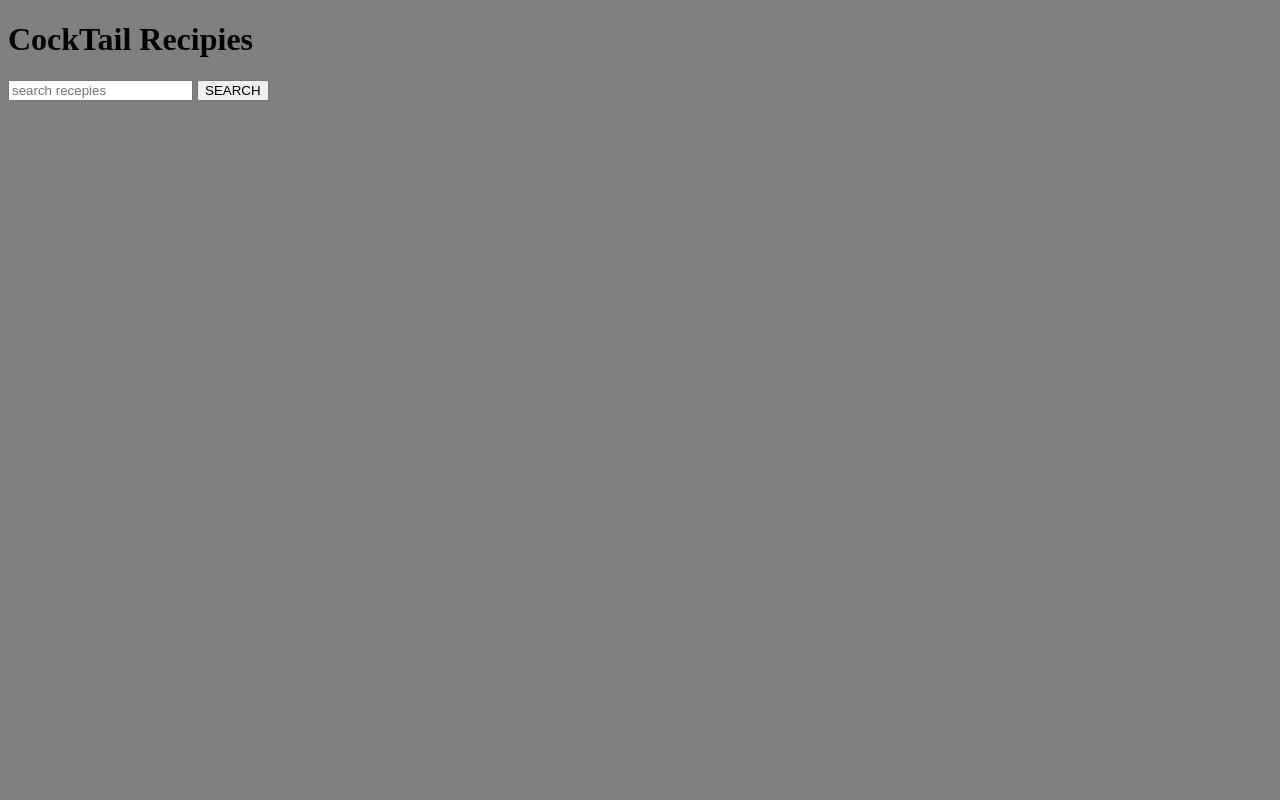
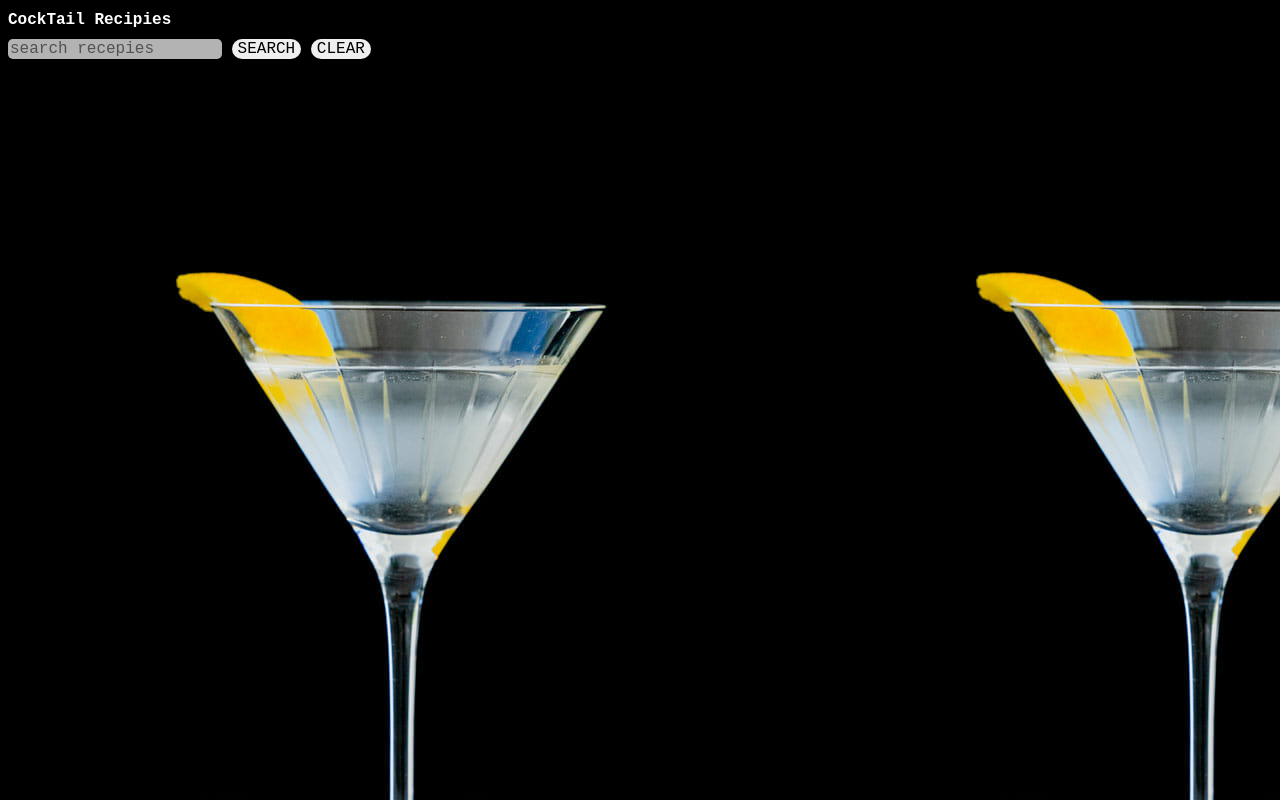
Before and after one commit to rwood219/cocktail-list, a plain HTML site: page index.html in a window 1280 px wide. Drawn offline with Linux system fonts and the light colour scheme.

Commit message:
Add files via upload

```diff
--- a/index.html
+++ b/index.html
@@ -7,9 +7,11 @@
     <title>Document</title>
 </head>
 <body>
+    <!--img src="/Public/Martini-003 (1).jpg" alt=""-->
     <h1>CockTail Recipies</h1>
     <input type="text" id='search' placeholder="search recepies">
     <button onclick= 'getSearch()' id='search-btn'>SEARCH</button>
+    <button id='clear'>CLEAR</button>
 
     <ul id="recipe"></ul>
 
--- a/main.js
+++ b/main.js
@@ -1,9 +1,8 @@
 window.addEventListener("load", () => {
-
   getSearch = () => {
-    //drinkName = "rum";
+    drinkName = "rum";
     let searchText = document.getElementById("search").value;
-    drinkName = searchText;
+    //drinkName = searchText;
 
     fetch(
       `https://www.thecocktaildb.com/api/json/v1/1/search.php?s=${drinkName}`
@@ -48,11 +47,10 @@ window.addEventListener("load", () => {
         }
       });
     });
-  }; //out of function
+  }; //out of function`
   //add this listener to the input box
-    document.getElementById('clear').addEventListener('click', ()=> {
-        let recipe = document.getElementById('recipe');
-        recipe.innerHTML = ''
-    });
-
+  document.getElementById("clear").addEventListener("click", () => {
+    let recipe = document.getElementById("recipe");
+    recipe.innerHTML = "";
+  });
 });
--- a/styles.css
+++ b/styles.css
@@ -1,11 +1,28 @@
+* {
+    font-family: monospace;
+    font-size: large;
+
+}
+h1 {
+    color: white
+}
+
 body {
-    background: gray;
+    background-color: #3dbfc4;
+    background-image: url("/Martini.jpg");
 }
 
 ul {
+    color: white;
     list-style: none;
 }
 
-.search-btn {
-
+button {
+    border-radius: 25px;
+    border: none;
 }
+ #search {
+     border: none;
+     border-radius: 5px;
+     opacity: .7;
+ }
```
Also changed, not shown: Martini.jpg (added).
